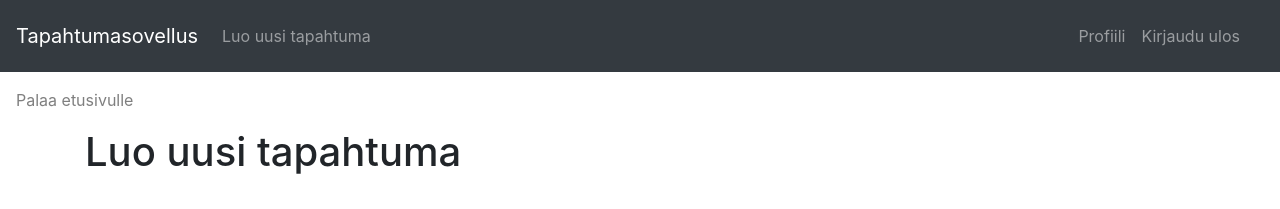
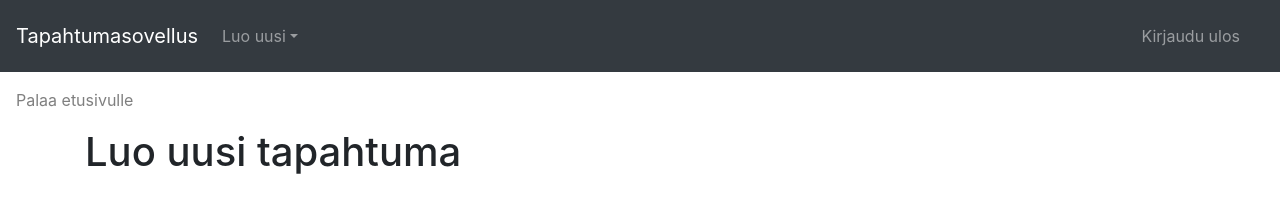
Before and after one commit to ellisrnm/Tapahtumasovellus, a Flask app: page /new in a window 1280 px wide. Shown: the top 209 px of the page. Run offline with Flask 2, Linux system fonts and the light colour scheme; the visitor is signed in with stand-in values (Sample User, id 1); some libraries are stand-ins or nearby versions.

Commit message:
Update navigation bar

```diff
--- a/templates/layout.html
+++ b/templates/layout.html
@@ -1,22 +1,28 @@
 <!doctype html>
-<meta name="viewport" content="width=device-width">
-<link rel="stylesheet" href="https://stackpath.bootstrapcdn.com/bootstrap/4.5.0/css/bootstrap.min.css">
+<html>
+<head>
+    <meta charset="utf-8" name="viewport" content="width=device-width">
+    <link rel="stylesheet" href="https://cdn.jsdelivr.net/npm/bootstrap@4.5.3/dist/css/bootstrap.min.css" integrity="sha384-TX8t27EcRE3e/ihU7zmQxVncDAy5uIKz4rEkgIXeMed4M0jlfIDPvg6uqKI2xXr2" crossorigin="anonymous">
+    <title>Tapahtumasovellus</title>
+</head>
 
+<body>
 <nav class="navbar navbar-expand navbar-dark bg-dark justify-content-between">
     <a class="navbar-brand" href="/">Tapahtumasovellus</a>
     {% if session.user_id %}
     <div class="navbar-collapse justify-content-between">
         <ul class="navbar-nav">
-            <li class="nav-item">
-                <a class="nav-link ms-auto" href="/new">Luo uusi tapahtuma</a>
+            <li class="nav-item dropdown">
+                <a class="nav-link dropdown-toggle" data-toggle="dropdown" href="#" role="button" aria-haspopup="true" aria-expanded="false">Luo uusi</a>
+                <div class="dropdown-menu">
+                    <a class="dropdown-item" href="/new">Tapahtuma</a>
+                    <a class="dropdown-item" href="/#">Käyttäjäryhmä</a>
+                </div>
             </li>
         </ul>
     </div>
     <div class="navbar justify-content-between ml-auto">
         <ul class="navbar-nav">
-            <li class="nav-item">
-                <a class="nav-link ml-auto" href="/#">Profiili</a>
-            </li>
             <li class="nav-item">
                 <a class="nav-link ml-auto" href="/logout">Kirjaudu ulos</a>
             </li>
@@ -29,7 +35,7 @@
                 <a class="nav-link ml-auto" href="/register">Rekisteröidy</a>
             </li>
             <li class="nav-item">
-                <a class="nav-link ml-auto" href="/login">Kirjaudu sisään</a>
+                <a class="nav-link ml-auto" href="/login">Kirjaudu</a>
             </li>
         </ul>
     </div>
@@ -45,3 +51,10 @@
 </nav>
 
 {% block content %}{% endblock %}
+
+<script src="https://code.jquery.com/jquery-3.5.1.slim.min.js" integrity="sha384-DfXdz2htPH0lsSSs5nCTpuj/zy4C+OGpamoFVy38MVBnE+IbbVYUew+OrCXaRkfj" crossorigin="anonymous"></script>
+<script src="https://cdn.jsdelivr.net/npm/popper.js@1.16.1/dist/umd/popper.min.js" integrity="sha384-9/reFTGAW83EW2RDu2S0VKaIzap3H66lZH81PoYlFhbGU+6BZp6G7niu735Sk7lN" crossorigin="anonymous"></script>
+<script src="https://cdn.jsdelivr.net/npm/bootstrap@4.5.3/dist/js/bootstrap.min.js" integrity="sha384-w1Q4orYjBQndcko6MimVbzY0tgp4pWB4lZ7lr30WKz0vr/aWKhXdBNmNb5D92v7s" crossorigin="anonymous"></script>
+
+</body>
+</html>
```
